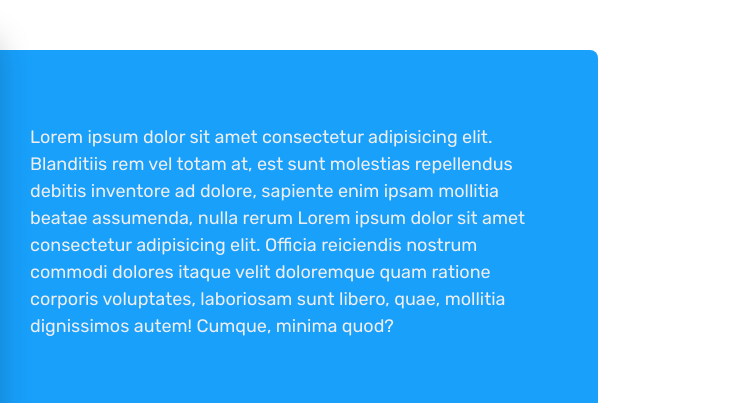
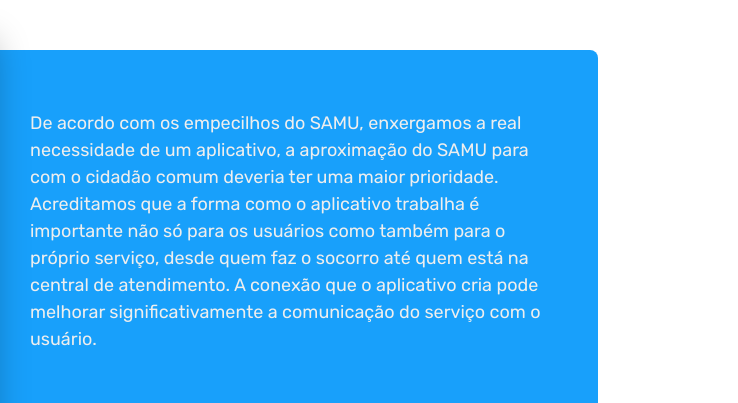
Before and after one commit to UNDERDOGS-TCC/samu-backend, a website: page public/index.html in a window 1280 px wide. Shown: the part 1658-2061 px from the top of the page, 542-1280 px from the left. Drawn offline with Linux system fonts and the light colour scheme.

Commit message:
Feat: Finishes the website

```diff
--- a/public/index.html
+++ b/public/index.html
@@ -1158,21 +1158,21 @@
           <div class="project">
             <div class="project-div">
               <img
-                src="https://midia.gruposinos.com.br/_midias/jpg/2015/07/27/android-949965.jpg"
+                src="https://github.com/UNDERDOGS-TCC/samuWebSite/blob/main/images/Project-Image.png?raw=true"
                 class="project-img"
                 alt="O Projeto"
               />
 
               <blockquote class="testimonial">
                 <p class="testimonial-text">
-                  Lorem ipsum dolor sit amet consectetur adipisicing elit.
-                  Blanditiis rem vel totam at, est sunt molestias repellendus
-                  debitis inventore ad dolore, sapiente enim ipsam mollitia
-                  beatae assumenda, nulla rerum Lorem ipsum dolor sit amet
-                  consectetur adipisicing elit. Officia reiciendis nostrum
-                  commodi dolores itaque velit doloremque quam ratione corporis
-                  voluptates, laboriosam sunt libero, quae, mollitia dignissimos
-                  autem! Cumque, minima quod?
+                  De acordo com os empecilhos do SAMU, enxergamos a real
+                  necessidade de um aplicativo, a aproximação do SAMU para com o
+                  cidadão comum deveria ter uma maior prioridade. Acreditamos
+                  que a forma como o aplicativo trabalha é importante não só
+                  para os usuários como também para o próprio serviço, desde
+                  quem faz o socorro até quem está na central de atendimento. A
+                  conexão que o aplicativo cria pode melhorar significativamente
+                  a comunicação do serviço com o usuário.
                 </p>
               </blockquote>
             </div>
```
